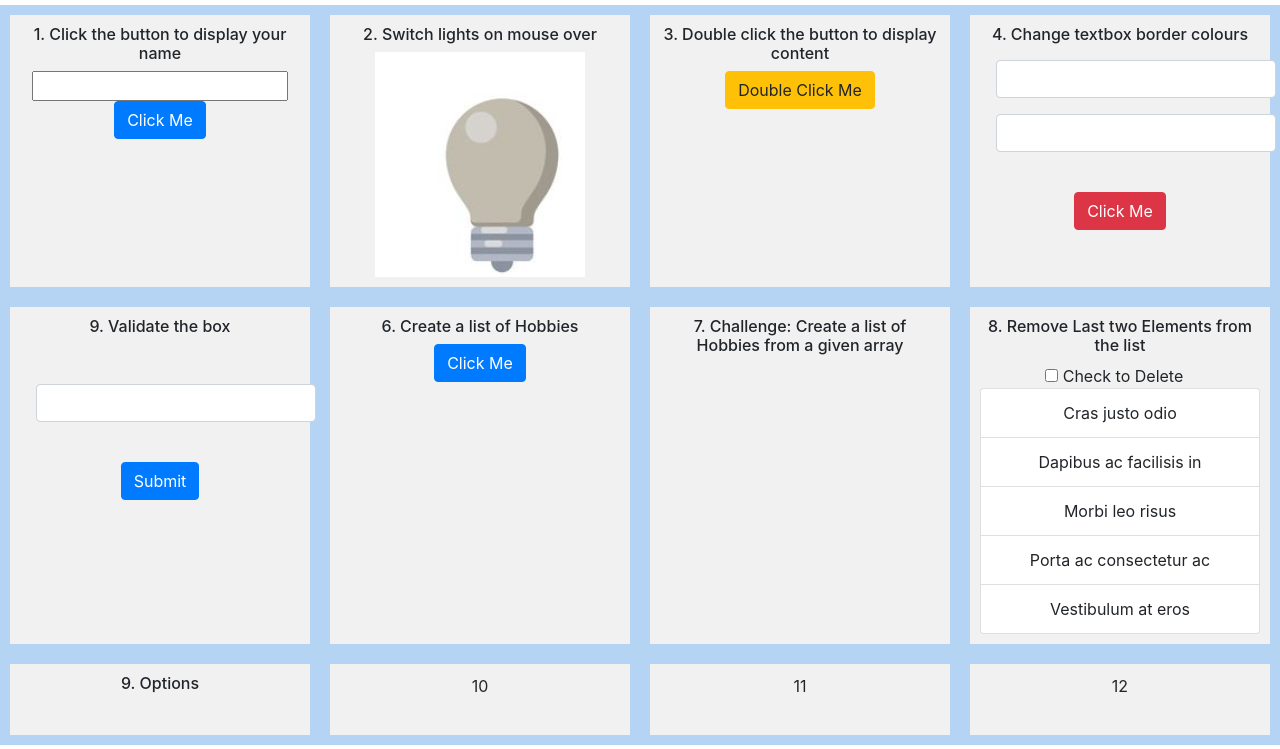
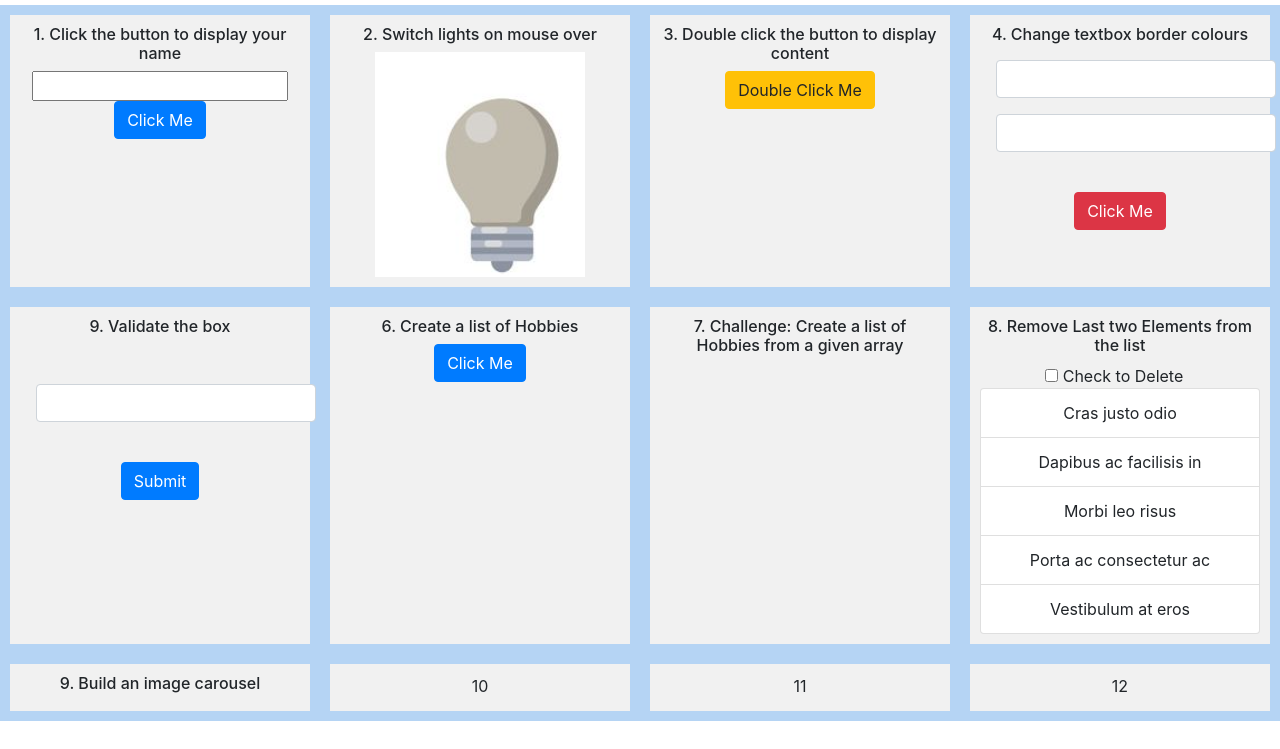
Before and after one commit to lavinagithub/dompractice, a plain HTML site: page myevents.html in a window 1280 px wide. Shown: the part 51-800 px from the top of the page. Drawn offline with nearby package versions, Linux system fonts and the light colour scheme.

Commit message:
changes to myevents.html

```diff
--- a/myevents.html
+++ b/myevents.html
@@ -69,7 +69,7 @@
 
     </div>
     <div>
-        <h4>9. Options </h4> <br/>
+        <h4>9. Build an image carousel </h4>
 
     </div>
     <div>10</div>
```
